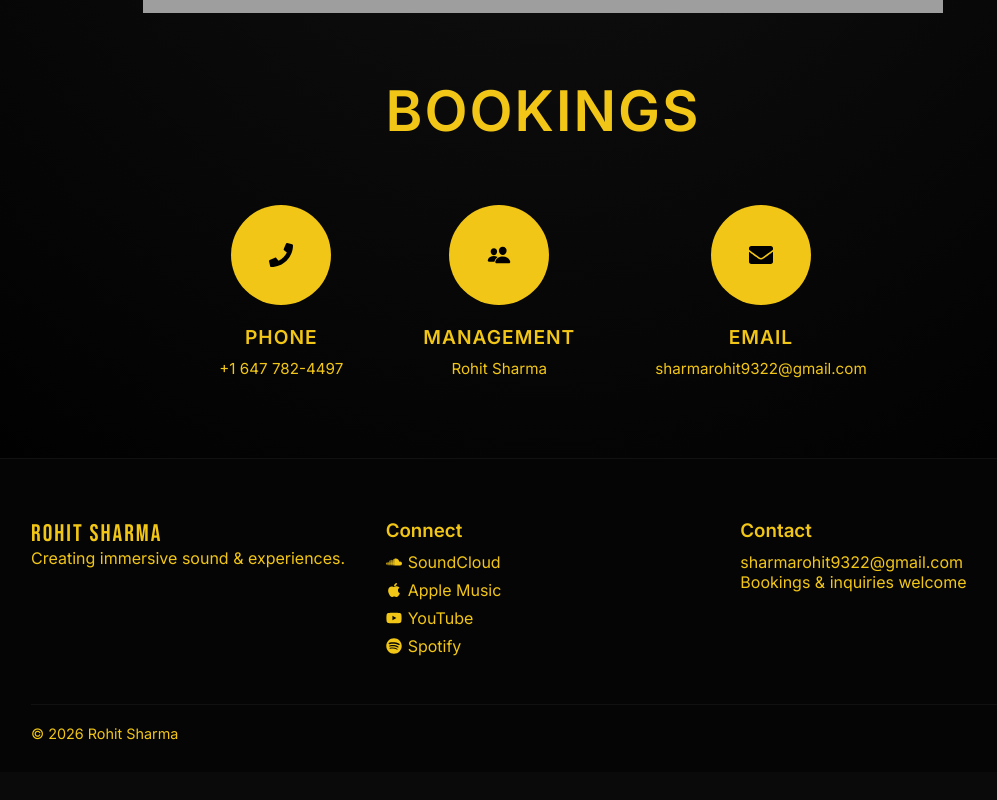
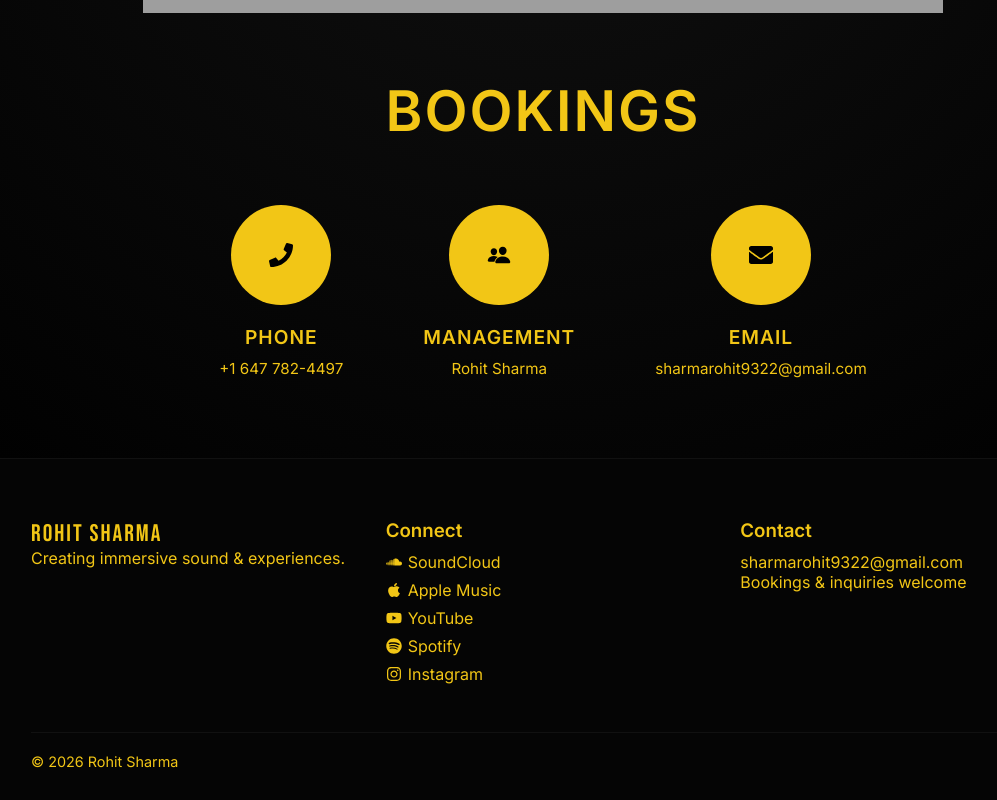
Before and after one commit to DhirajToor/RohitArtist, a React (Create React App) app: page /contact in a window 1280 px wide. Shown: the part 4075-4875 px from the top of the page, without its empty margins (97-1094 px from the left). Before the commit the page ends 4847 px from the top, so only its background shows below. Built offline with nearby package versions, Linux system fonts and the light colour scheme; grey boxes are pictures that could not be loaded.

Commit message:
insta added in footer

```diff
--- a/src/components/Footer.js
+++ b/src/components/Footer.js
@@ -1,5 +1,5 @@
 import './footer.css'
-import {FaSoundcloud, FaYoutube,  FaSpotify, FaApple  } from "react-icons/fa";
+import {FaSoundcloud, FaYoutube,  FaSpotify, FaApple, FaInstagram  } from "react-icons/fa";
 
 
 export default function Footer() {
@@ -40,6 +40,12 @@ export default function Footer() {
                 <FaSpotify /> Spotify
               </a>
             </li>
+
+            <li>
+              <a href="https://www.instagram.com/rsharma__official?igsh=c2c3ZWxiYm5rOTJ4&utm_source=qr" target="_blank" rel="noreferrer">
+                <FaInstagram /> Instagram
+              </a>
+            </li>
           </ul>
         </div>
 
```
